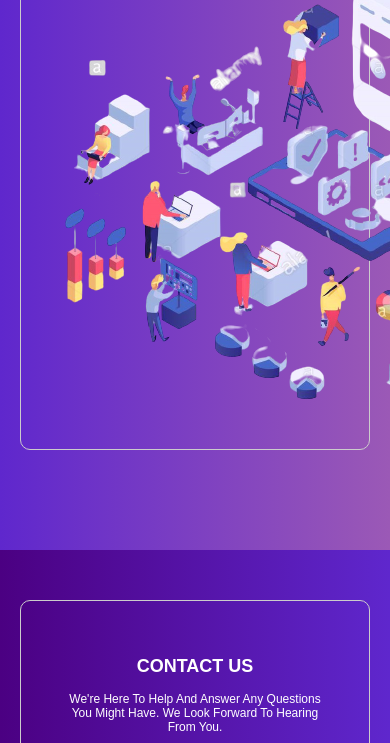
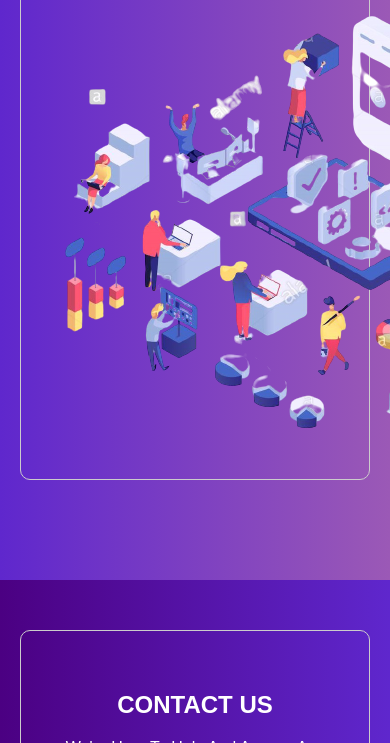
Before and after one commit to SathishVemala/Basic_Banking_System, a plain HTML site: page index.html in a window 390 px wide. Shown: the part 320-1063 px from the top of the page. Drawn offline with Linux system fonts and the light colour scheme.

Commit message:
Update styles.css

```diff
--- a/styles.css
+++ b/styles.css
@@ -416,7 +416,7 @@ button[onclick="showSuccessMessage()"] {
     white-space: nowrap;
     overflow: hidden;
 }
-/* styles for desktop devices */
+/* styles for mobile devices */
 @media(max-width:990px)
 {
     .logo{
@@ -436,12 +436,3 @@ button[onclick="showSuccessMessage()"] {
       margin: auto;
     }
   }
-
-  /* styles for mobile devices */
-  @media only screen and (max-width: 767px) {
-    body {
-      font-size: 12px;
-      width: 100%;
-      margin: 0;
-    }
-  }
```
